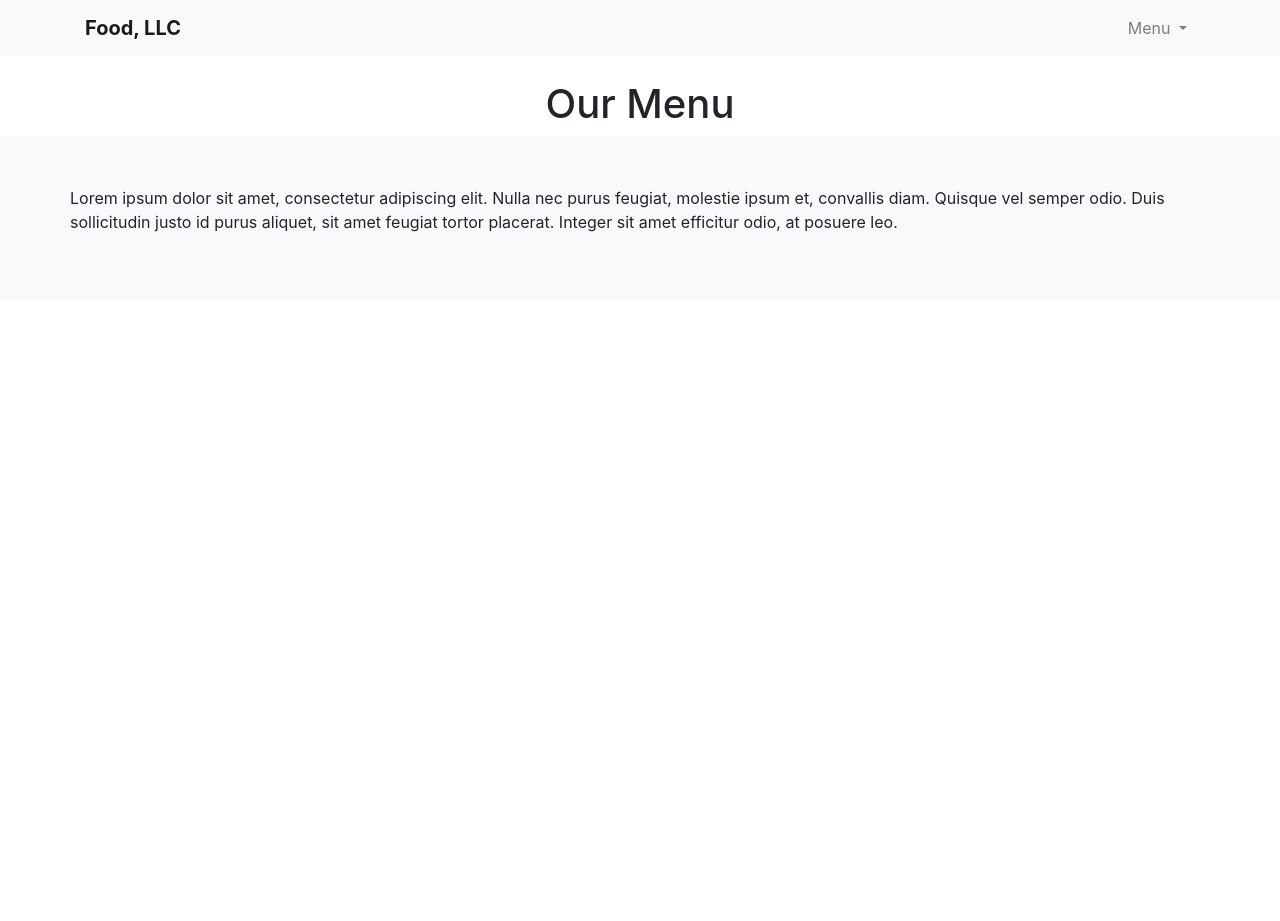
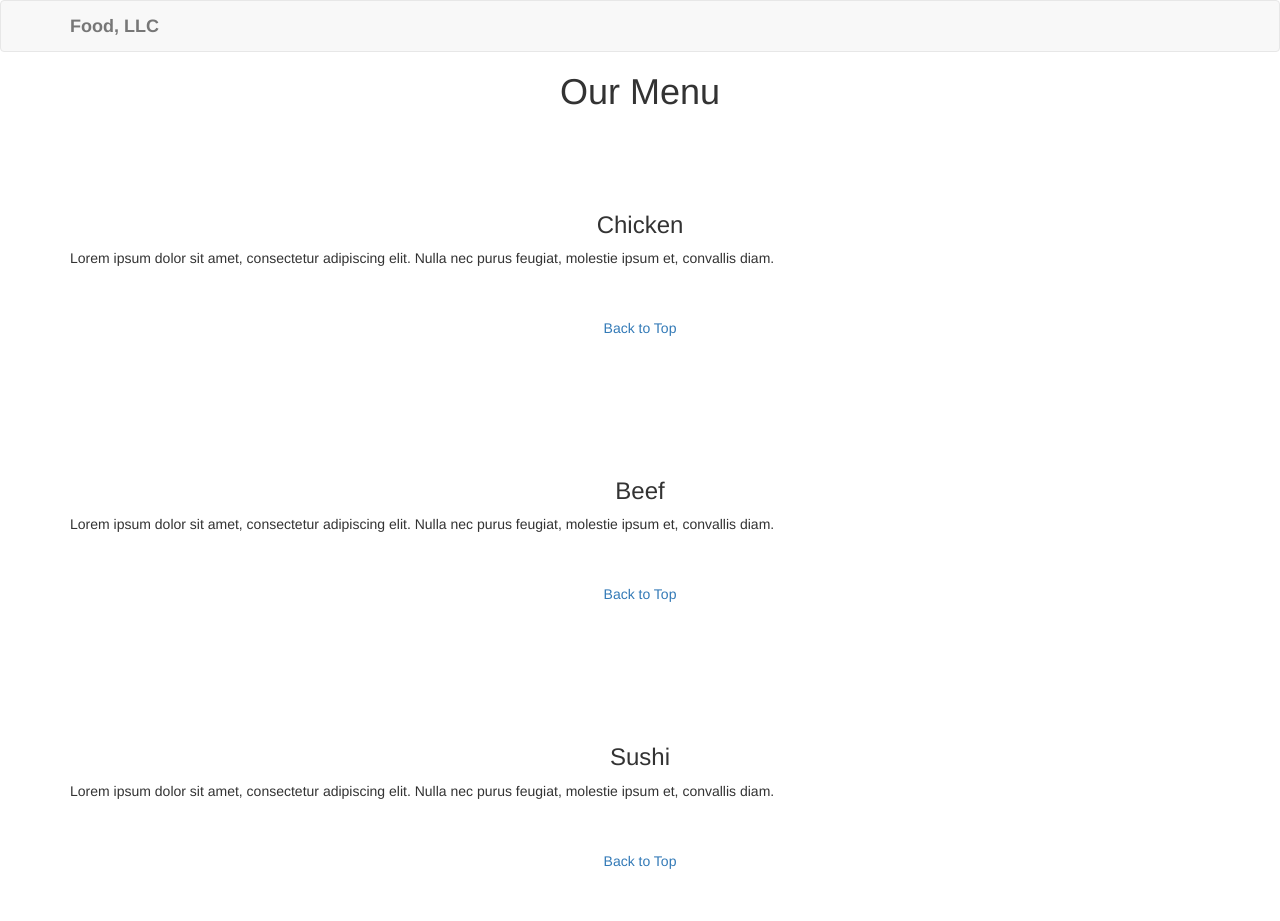
Before and after one commit to MhodinshaMadari/module3-solution, a plain HTML site: page index.html in a window 1280 px wide. Before the commit the page ends 800 px from the top, so only its background shows below. Drawn offline with nearby package versions, Linux system fonts and the light colour scheme.

Commit message:
Update index.html

```diff
--- a/index.html
+++ b/index.html
@@ -1,39 +1,37 @@
 <!DOCTYPE html>
 <html lang="en">
-
 <head>
     <meta charset="UTF-8">
     <meta name="viewport" content="width=device-width, initial-scale=1.0">
-    <title>Module 3 Solution</title>
+    <title>Assignment Solution</title>
     <!-- Bootstrap CSS -->
-    <link rel="stylesheet" href="https://stackpath.bootstrapcdn.com/bootstrap/4.5.2/css/bootstrap.min.css">
+    <link rel="stylesheet" href="https://maxcdn.bootstrapcdn.com/bootstrap/3.4.1/css/bootstrap.min.css">
     <!-- Custom CSS -->
     <link rel="stylesheet" href="css/style.css">
 </head>
-
 <body>
 
 <!-- Navbar -->
-    <nav class="navbar navbar-expand-md navbar-light bg-light">
+<nav class="navbar navbar-default">
     <div class="container">
+        <div class="navbar-header">
+            <button type="button" class="navbar-toggle collapsed" data-toggle="collapse" data-target="#navbar-collapse">
+                <span class="sr-only">Toggle navigation</span>
+                <span class="icon-bar"></span>
+                <span class="icon-bar"></span>
+                <span class="icon-bar"></span>
+            </button>
             <a class="navbar-brand" href="#">Food, LLC</a>
-            <button class="navbar-toggler" type="button" data-toggle="collapse" data-target="#navbarNav"
-                aria-controls="navbarNav" aria-expanded="false" aria-label="Toggle navigation">
-                <span class="navbar-toggler-icon"></span>
-            </button>
-            <div class="collapse navbar-collapse" id="navbarNav">
-                <ul class="navbar-nav ml-auto">
-                    <!-- Mobile Menu Dropdown -->
-                    <li class="nav-item dropdown visible-xs">
-                        <a class="nav-link dropdown-toggle" href="#" id="navbarDropdown" role="button"
-                            data-toggle="dropdown" aria-haspopup="true" aria-expanded="false">
-                            Menu
-                        </a>
-                        <div class="dropdown-menu" aria-labelledby="navbarDropdown">
-                            <a class="dropdown-item" href="#">Chicken</a>
-                            <a class="dropdown-item" href="#">Beef</a>
-                            <a class="dropdown-item" href="#">Sushi</a>
         </div>
+        <div class="collapse navbar-collapse" id="navbar-collapse">
+            <ul class="nav navbar-nav visible-xs">
+                <li class="dropdown">
+                    <a href="#" class="dropdown-toggle" data-toggle="dropdown" role="button" aria-expanded="false">Menu <span class="caret"></span></a>
+                    <ul class="dropdown-menu" role="menu">
+                        <li><a href="#chicken">Chicken</a></li>
+                        <li><a href="#beef">Beef</a></li>
+                        <li><a href="#sushi">Sushi</a></li>
+                    </ul>
                 </li>
             </ul>
         </div>
@@ -41,29 +39,82 @@
 </nav>
 
 <!-- Page Heading -->
-    <div class="container text-center mt-4">
+<div id="menu-heading" class="text-center">
     <h1>Our Menu</h1>
 </div>
 
-    <!-- Main Section -->
-    <section class="main-section bg-light">
+<!-- Section 1: Chicken -->
+<section id="chicken" class="main-section">
     <div class="container">
         <div class="row">
-                <div class="col-xs-12">
+            <div class="col-md-12 text-center">
+                <h3>Chicken</h3>
+            </div>
+        </div>
+        <div class="row">
+            <div class="col-md-12">
                 <p>Lorem ipsum dolor sit amet, consectetur adipiscing elit. Nulla nec purus feugiat, molestie ipsum
-                        et, convallis diam. Quisque vel semper odio. Duis sollicitudin justo id purus aliquet, sit amet
-                        feugiat tortor placerat. Integer sit amet efficitur odio, at posuere leo.</p>
-                    <!-- Add more content here as needed -->
+                    et, convallis diam.</p>
+                <!-- Add more content as needed -->
+            </div>
+        </div>
+        <div class="row">
+            <div class="col-md-12 text-center">
+                <a href="#menu-heading">Back to Top</a>
             </div>
         </div>
     </div>
 </section>
 
-    <!-- Bootstrap JS and dependencies (optional) -->
-    <!-- jQuery first, then Popper.js, then Bootstrap JS -->
-    <script src="https://code.jquery.com/jquery-3.5.1.slim.min.js"></script>
-    <script src="https://cdn.jsdelivr.net/npm/@popperjs/core@1.16.1/dist/umd/popper.min.js"></script>
-    <script src="https://stackpath.bootstrapcdn.com/bootstrap/4.5.2/js/bootstrap.min.js"></script>
+<!-- Section 2: Beef -->
+<section id="beef" class="main-section">
+    <div class="container">
+        <div class="row">
+            <div class="col-md-12 text-center">
+                <h3>Beef</h3>
+            </div>
+        </div>
+        <div class="row">
+            <div class="col-md-12">
+                <p>Lorem ipsum dolor sit amet, consectetur adipiscing elit. Nulla nec purus feugiat, molestie ipsum
+                    et, convallis diam.</p>
+                <!-- Add more content as needed -->
+            </div>
+        </div>
+        <div class="row">
+            <div class="col-md-12 text-center">
+                <a href="#menu-heading">Back to Top</a>
+            </div>
+        </div>
+    </div>
+</section>
+
+<!-- Section 3: Sushi -->
+<section id="sushi" class="main-section">
+    <div class="container">
+        <div class="row">
+            <div class="col-md-12 text-center">
+                <h3>Sushi</h3>
+            </div>
+        </div>
+        <div class="row">
+            <div class="col-md-12">
+                <p>Lorem ipsum dolor sit amet, consectetur adipiscing elit. Nulla nec purus feugiat, molestie ipsum
+                    et, convallis diam.</p>
+                <!-- Add more content as needed -->
+            </div>
+        </div>
+        <div class="row">
+            <div class="col-md-12 text-center">
+                <a href="#menu-heading">Back to Top</a>
+            </div>
+        </div>
+    </div>
+</section>
+
+<!-- jQuery (necessary for Bootstrap's JavaScript plugins) -->
+<script src="https://ajax.googleapis.com/ajax/libs/jquery/3.5.1/jquery.min.js"></script>
+<!-- Include all compiled plugins (below), or include individual files as needed -->
+<script src="https://maxcdn.bootstrapcdn.com/bootstrap/3.4.1/js/bootstrap.min.js"></script>
 </body>
-
 </html>
```
Lines whose indentation alone changed are shown as unchanged.
